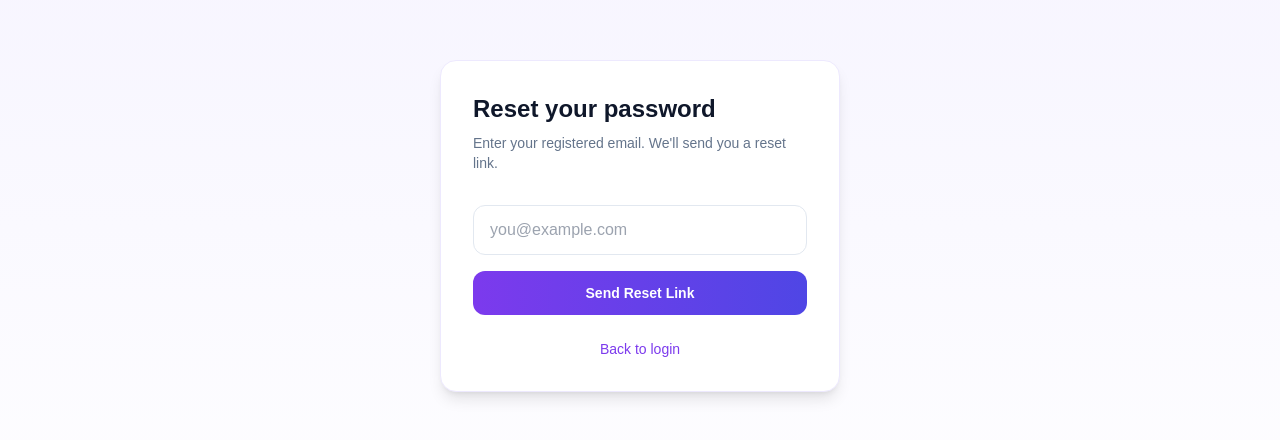
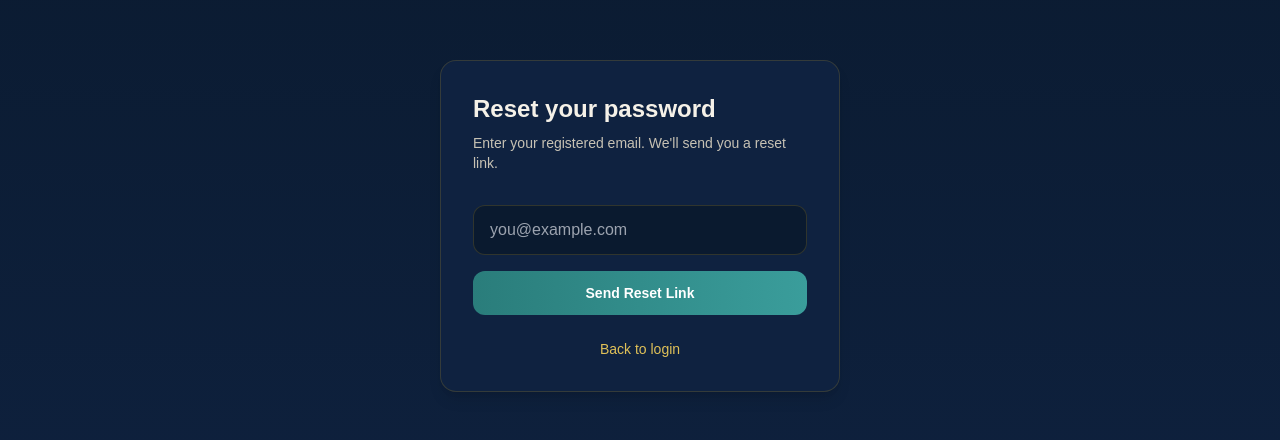
Before and after one commit to rohu123coder/lagnalord-v2, a Next.js app in the folder apps/web/: page /astrologer/forgot-password in a window 1280 px wide. Shown: the part 174-614 px from the top of the page. Built offline with nearby package versions, Linux system fonts and the light colour scheme; no server answers.

Commit message:
PasswordResetRequestForm.tsx: navy/gold/teal theme

```diff
--- a/apps/web/components/auth/PasswordResetRequestForm.tsx
+++ b/apps/web/components/auth/PasswordResetRequestForm.tsx
@@ -54,11 +54,11 @@ export function PasswordResetRequestForm({
   };
 
   return (
-    <div className="min-h-screen bg-gradient-to-b from-violet-50 to-white">
+    <div className="min-h-screen bg-gradient-to-b from-[#0A1A2F] to-[#0F2240]">
       <div className="mx-auto flex min-h-screen max-w-md items-center px-4 py-12 sm:px-6">
-        <div className="w-full rounded-2xl border border-purple-100 bg-white p-8 shadow-lg">
-          <h1 className="text-2xl font-bold text-slate-900">{heading}</h1>
-          <p className="mt-2 text-sm text-slate-500">{subtext}</p>
+        <div className="w-full rounded-2xl border border-[#C9A227]/20 bg-[#0F2240] p-8 shadow-lg">
+          <h1 className="text-2xl font-bold text-[#F5F1E8]">{heading}</h1>
+          <p className="mt-2 text-sm text-[#C7C2B4]">{subtext}</p>
 
           <div className="mt-8 space-y-4">
             <input
@@ -68,7 +68,7 @@ export function PasswordResetRequestForm({
               value={email}
               onChange={(e) => setEmail(e.target.value)}
               placeholder="you@example.com"
-              className="w-full rounded-xl border border-slate-200 px-4 py-3 text-slate-900 outline-none focus:ring-2 focus:ring-violet-500"
+              className="w-full rounded-xl border border-[#C9A227]/20 bg-[#0A1A2F] px-4 py-3 text-[#F5F1E8] outline-none focus:ring-2 focus:ring-[#C9A227]"
             />
 
             {successEmail ? (
@@ -87,7 +87,7 @@ export function PasswordResetRequestForm({
               type="button"
               disabled={loading}
               onClick={() => void submit()}
-              className="w-full rounded-xl bg-gradient-to-r from-purple-600 to-indigo-600 py-3 text-sm font-semibold text-white disabled:opacity-60"
+              className="w-full rounded-xl bg-gradient-to-r from-[#2A7D7B] to-[#3A9D9B] py-3 text-sm font-semibold text-white disabled:opacity-60"
             >
               {loading ? "Sending..." : "Send Reset Link"}
             </button>
@@ -95,7 +95,7 @@ export function PasswordResetRequestForm({
 
           <Link
             href={backHref}
-            className="mt-6 block text-center text-sm text-violet-600 hover:underline"
+            className="mt-6 block text-center text-sm text-[#E0C158] hover:underline"
           >
             Back to login
           </Link>
```
